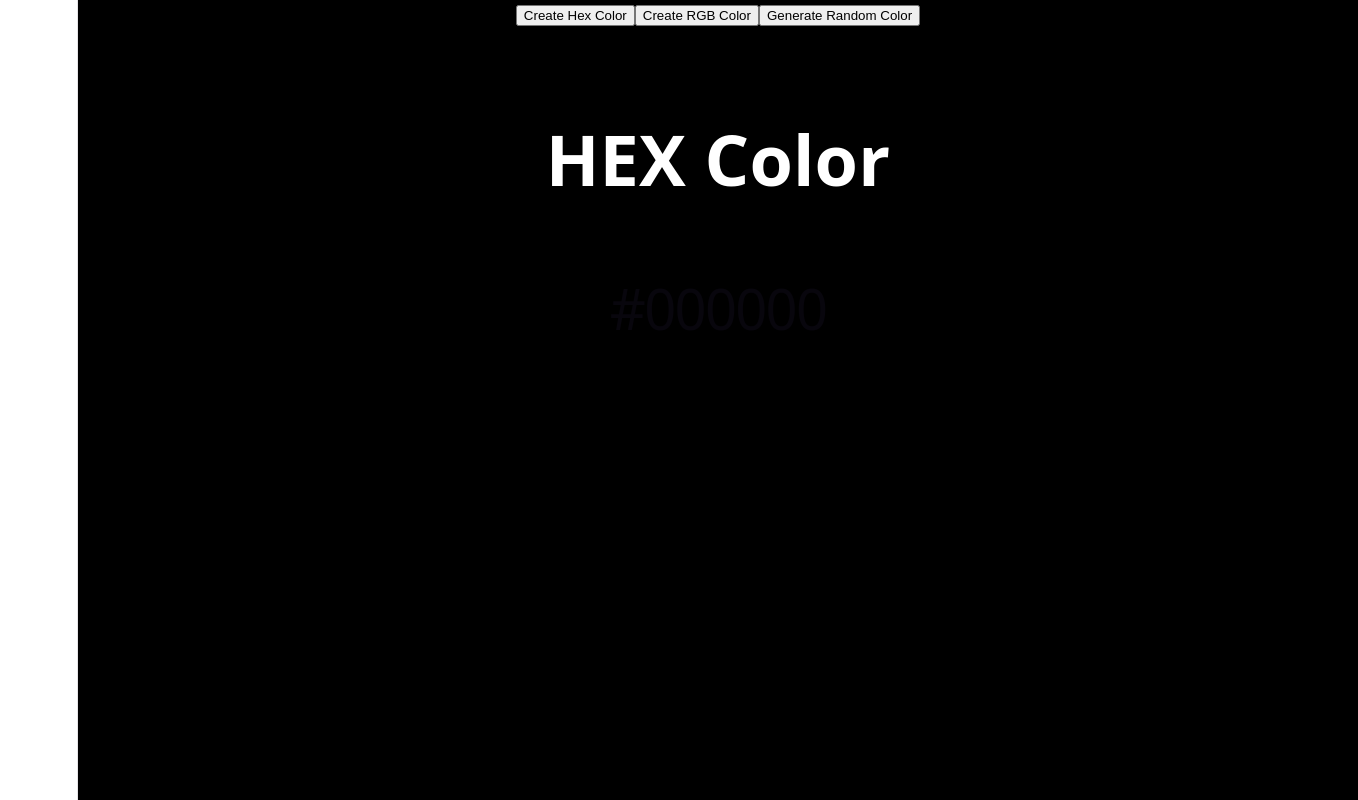
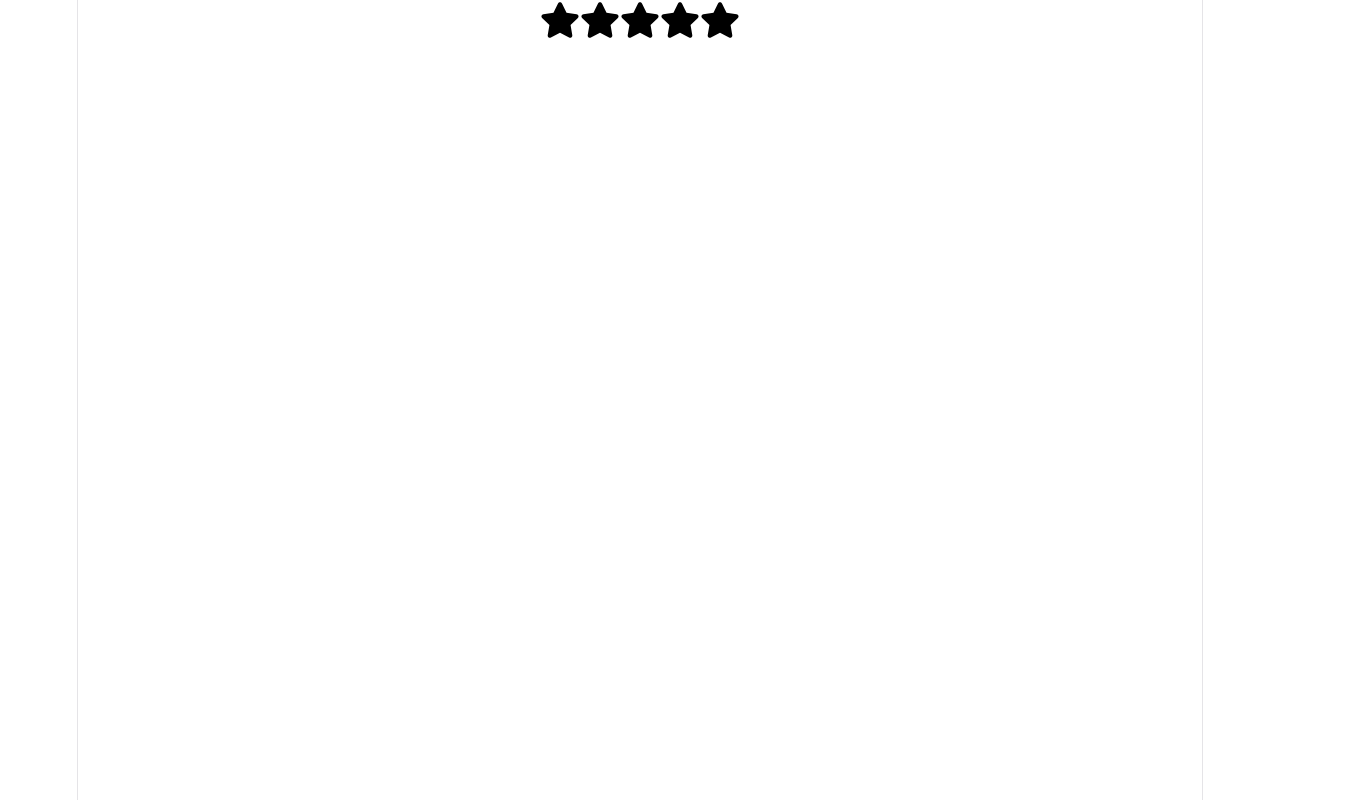
Before and after one commit to Umar71-Developer/Reactjs-Interview-projects, a React (Vite) app: page / in a window 1280 px wide. Shown: the whole page, 1358 px wide, since content can reach past the window. Built offline with nearby package versions, Linux system fonts and the light colour scheme.

Commit message:
Star Rating Project is completed

```diff
--- a/package.json
+++ b/package.json
@@ -11,7 +11,8 @@
   },
   "dependencies": {
     "react": "^19.2.7",
-    "react-dom": "^19.2.7"
+    "react-dom": "^19.2.7",
+    "react-icons": "^5.6.0"
   },
   "devDependencies": {
     "@eslint/js": "^10.0.1",
--- a/src/App.jsx
+++ b/src/App.jsx
@@ -1,13 +1,16 @@
 import React from 'react'
 import Accordian from './components/accordian'
 import RandomColor from './components/random-color'
+import StarRating from './components/star-rating'
 
 function App() {
   return <div className='app'>
     {/* Accordian Component */}
     {/* <Accordian /> */}
     {/* Random Color Generator Component */}
-    <RandomColor />
+    {/* <RandomColor /> */}
+    {/* Star Rating Component */}
+    <StarRating />
     </div>
 
 }
--- /dev/null
+++ b/src/components/star-rating/index.jsx
@@ -0,0 +1,40 @@
+import { useState } from "react"
+import { FaStar } from "react-icons/fa"
+import './styles.css';
+
+
+export default function StarRating({noOfStars = 5}){
+
+    const [rating , setRating] = useState(0)
+    const [hover , setHover]   = useState(0)
+
+    function handleClick(getcurrentIndex){
+
+        setRating(getcurrentIndex)
+
+    }
+
+    function handleOnMouseEnter(getcurrentIndex){
+        setHover(getcurrentIndex)
+    }
+
+    function handleOnMouseLeave(){
+        setHover(rating)
+    }
+
+    return <div className="star-rating">
+        {
+            [...Array(noOfStars)].map((_,index) => {
+                index += 1;
+                return <FaStar
+                key={index}
+                className={index <= (hover || rating) ? 'active' : 'inactive'}
+                onClick={() => handleClick(index)}
+                onMouseEnter={() => handleOnMouseEnter(index)}
+                onMouseLeave={()=> handleOnMouseLeave()}
+                size={40}
+                />
+            })
+        }
+    </div>
+}
--- /dev/null
+++ b/src/components/star-rating/styles.css
@@ -0,0 +1,7 @@
+
+.active{
+    color: #ddd970c7;
+}
+.inactive{
+    color: #000;
+}
```
Also changed, not shown: 1 other file (tests, documents, lock files or other folders).
